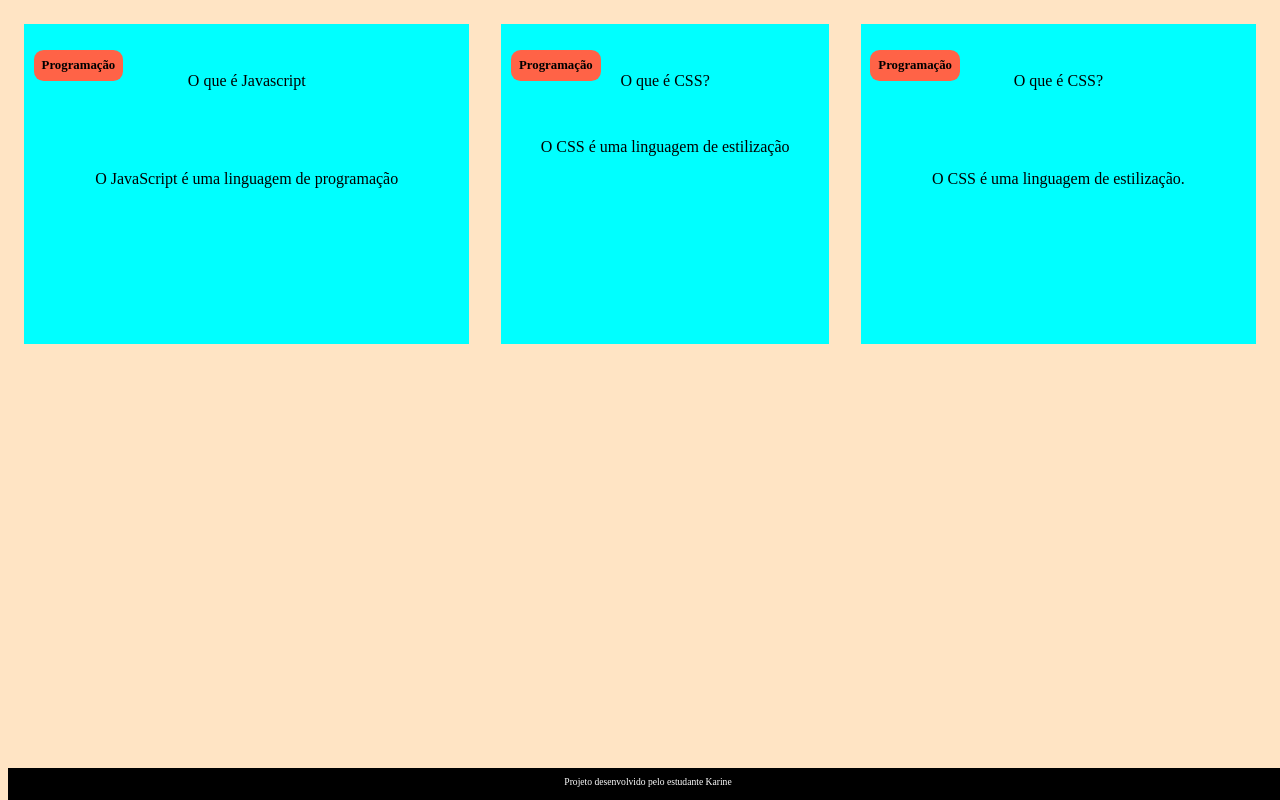
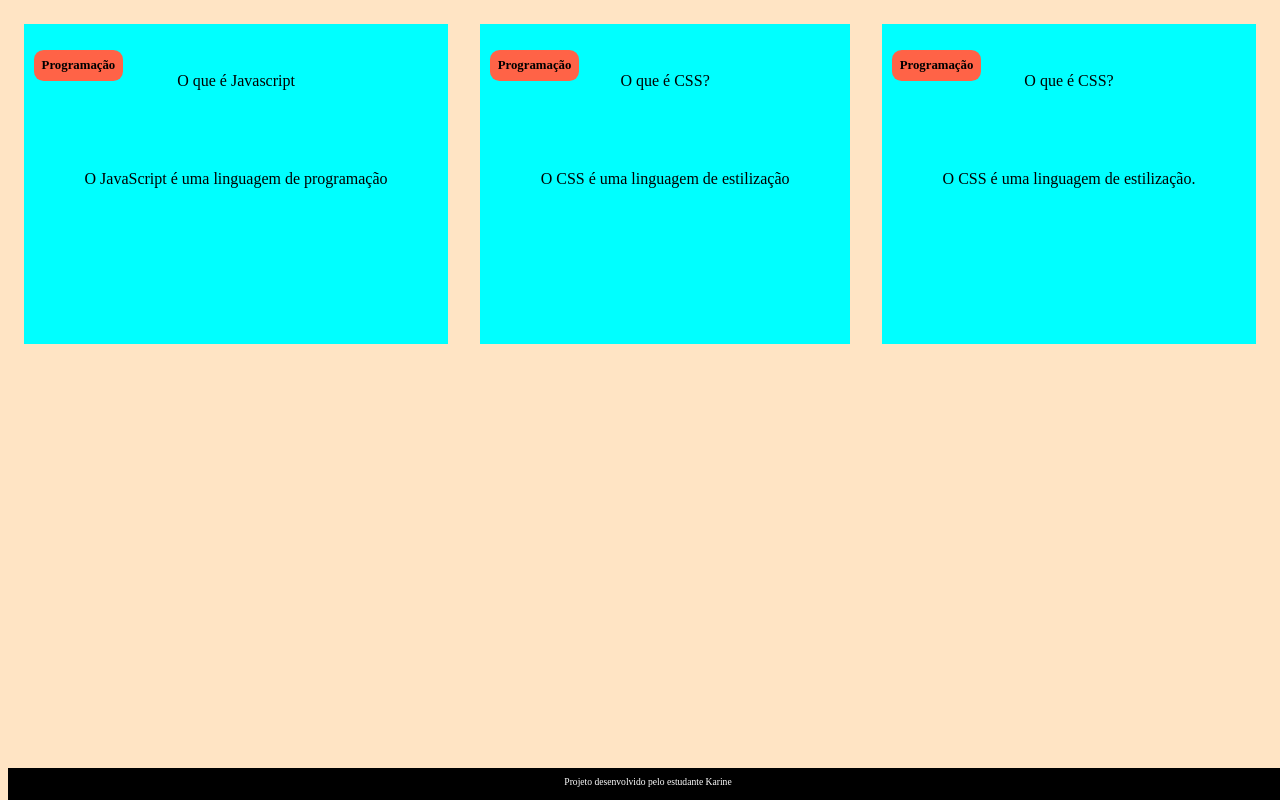
Before and after one commit to bibikarine/flashcard, a plain HTML site: page index.html in a window 1280 px wide. Drawn offline with Linux system fonts and the light colour scheme.

Commit message:
Update index.html

```diff
--- a/index.html
+++ b/index.html
@@ -27,7 +27,7 @@
                  <p>O que é CSS?</p>
               </div>
               <div class="cartao__conteudo__resposta">
-                  O CSS é uma linguagem de estilização
+                 <p> O CSS é uma linguagem de estilização </p>
               </div>
           </div>
       </article>
@@ -38,7 +38,8 @@
                 <p>O que é CSS?</p>
             </div>
             <div class="cartao__conteudo__resposta">
-                <p>O CSS é uma linguagem de estilização.</p>
+                <p>
+                  O CSS é uma linguagem de estilização.</p>
             </div>
         </div>
     </article>
```
